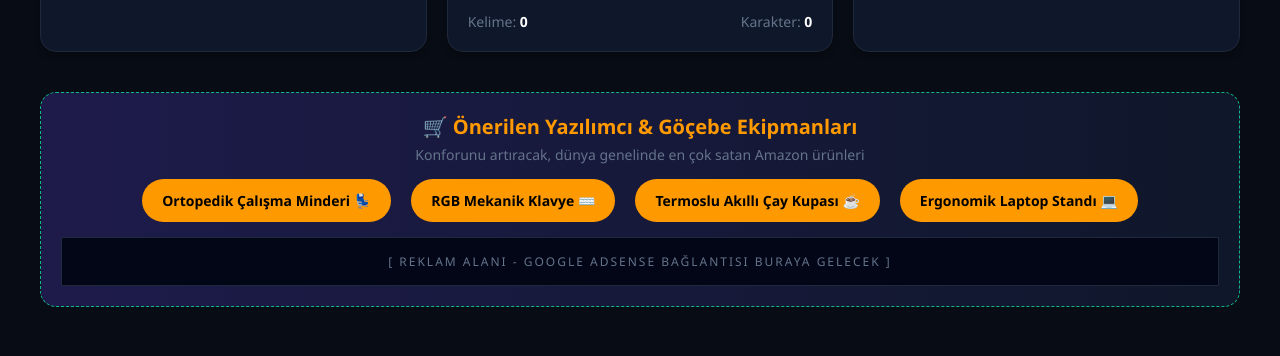
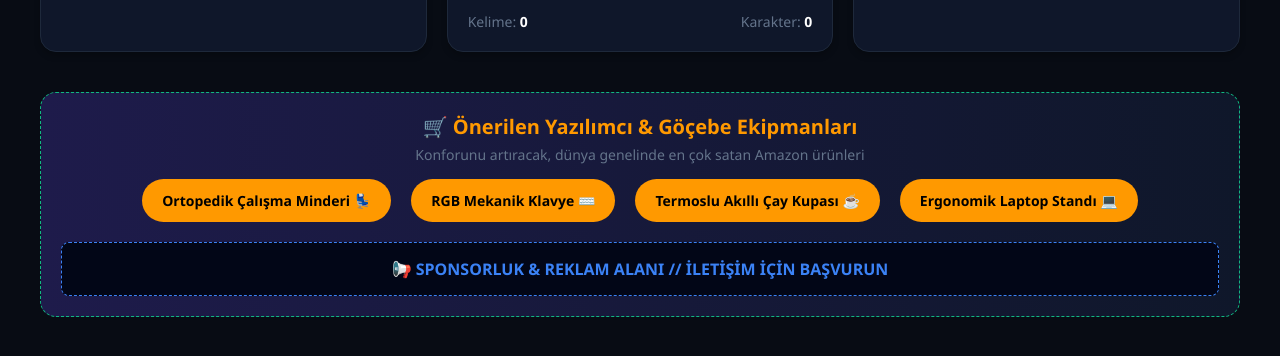
Before and after one commit to halilyilmaztech-cmyk/nomadstation, a plain HTML site: page index.html in a window 1280 px wide. Shown: the part 300-656 px from the top of the page. Drawn offline with Linux system fonts and the light colour scheme; no server answers.

Commit message:
Fix HTML encoding issues and improve layout

```diff
--- a/index.html
+++ b/index.html
@@ -147,6 +147,7 @@
             gap: 20px;
             flex-wrap: wrap;
             margin-top: 15px;
+            margin-bottom: 20px;
         }
 
         .amazon-btn {
@@ -166,14 +167,13 @@
         }
 
         .ad-placeholder {
+            border: 1px dashed #3b82f6;
+            padding: 15px;
+            color: #3b82f6;
+            border-radius: 8px;
+            font-weight: bold;
             background-color: #020617;
-            border: 1px solid var(--border);
-            color: var(--text-muted);
-            padding: 15px;
-            font-size: 12px;
-            letter-spacing: 2px;
             margin-top: 15px;
-            text-transform: uppercase;
         }
     </style>
 </head>
@@ -228,14 +228,16 @@
         <div class="monetize-zone">
             <h3 style="margin: 0; font-size: 20px; color: #ff9900;">🛒 Önerilen Yazılımcı & Göçebe Ekipmanları</h3>
             <p style="color: var(--text-muted); font-size: 14px; margin: 5px 0 15px 0;">Konforunu artıracak, dünya genelinde en çok satan Amazon ürünleri</p>
+
             <div class="amazon-links">
                 <a href="https://amzn.to/49nYykx" target="_blank" class="amazon-btn">Ortopedik Çalışma Minderi 💺</a>
                 <a href="https://amzn.to/3PAOSN1" target="_blank" class="amazon-btn">RGB Mekanik Klavye ⌨️</a>
                 <a href="https://amzn.to/4wNxZ2f" target="_blank" class="amazon-btn">Termoslu Akıllı Çay Kupası ☕</a>
                 <a href="https://amzn.to/49mlCjP" target="_blank" class="amazon-btn">Ergonomik Laptop Standı 💻</a>
             </div>
+
             <div class="ad-placeholder">
-                [ REKLAM ALANI - GOOGLE ADSENSE BAĞLANTISI BURAYA GELECEK ]
+                📢 SPONSORLUK & REKLAM ALANI // İLETİŞİM İÇİN BAŞVURUN
             </div>
         </div>
 
```
